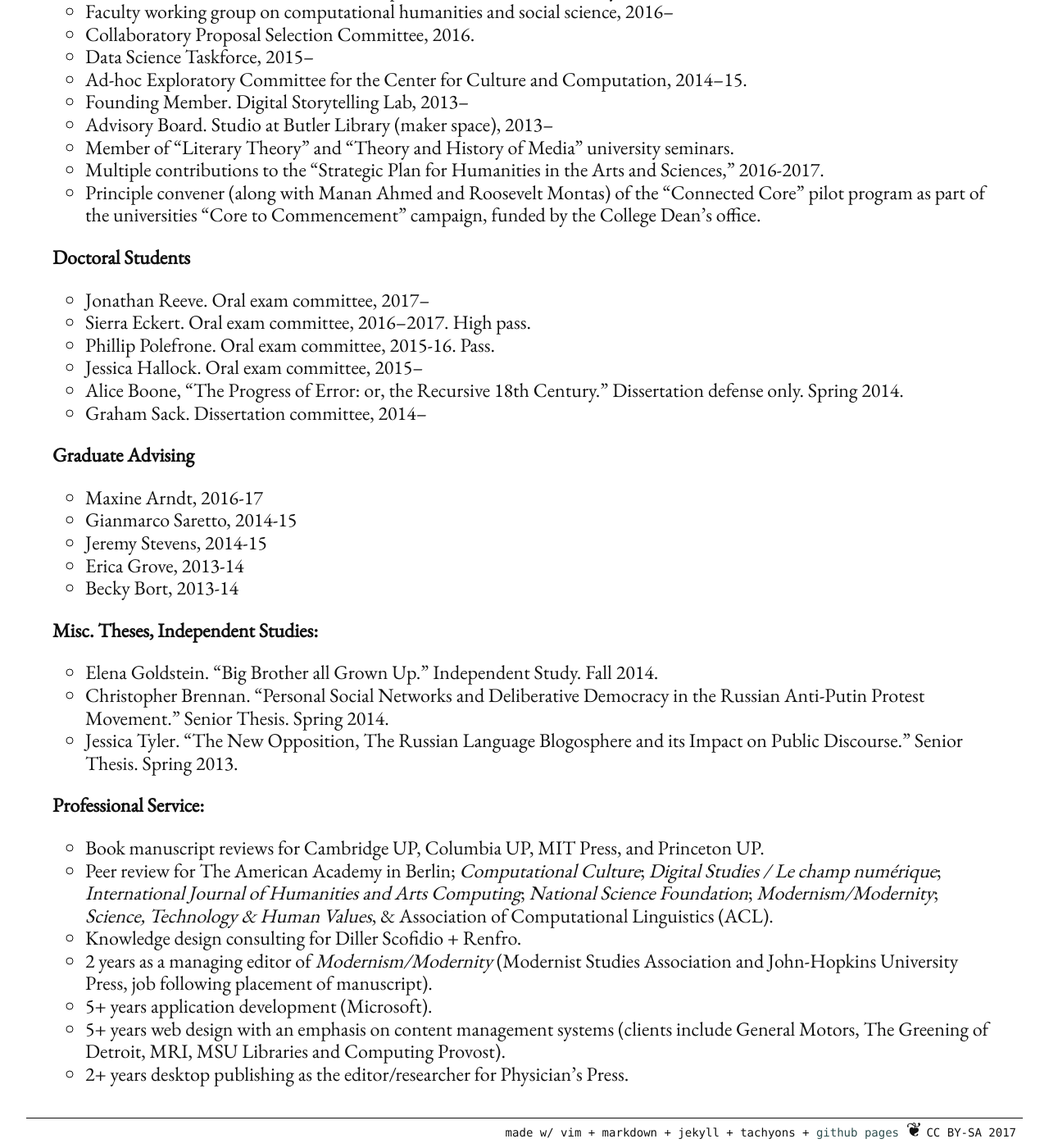
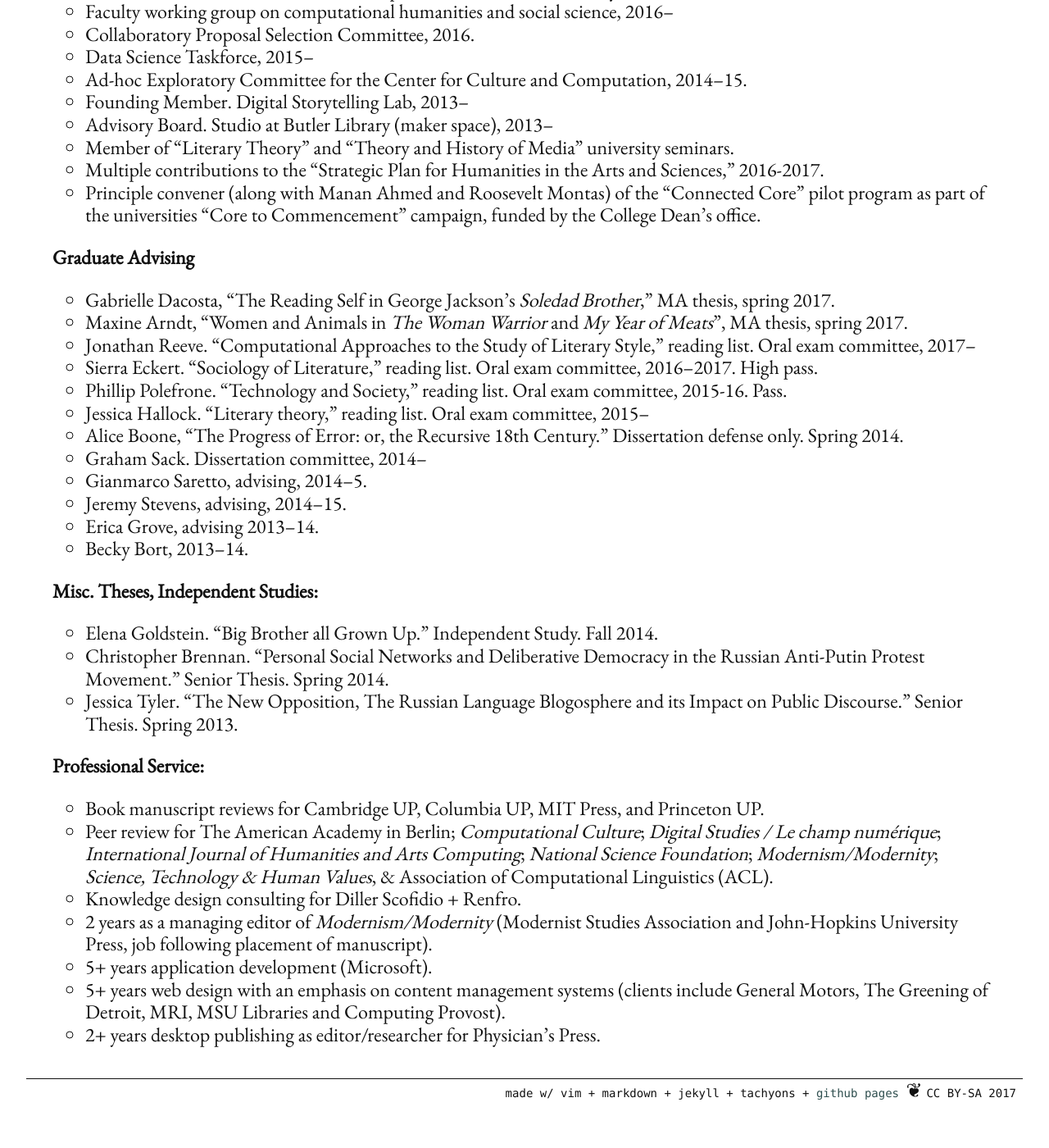
Before and after one commit to denten/denten.github.io, a Jekyll site: the page built from _pages/service.md, in a window 1280 px wide and 1400 px high, scrolled down 391 px. Shown: the whole window at 82% size. Built offline with Jekyll 4.4.1, drawn with Linux system fonts in a browser that asks for light colours; nearby versions of some CDN libraries; library files that are not in the unit come from our copies; after the commit the page ends 1743 px from its top, so only the background shows below that.

Commit message:
update service

```diff
--- a/_includes/CV/08-service.md
+++ b/_includes/CV/08-service.md
@@ -28,23 +28,27 @@
   "Connected Core" pilot program as part of the universities "Core to
 Commencement" campaign, funded by the College Dean's office.
 
-#### Doctoral Students
+#### Graduate Advising
 
-- Jonathan Reeve. Oral exam committee, 2017--
-- Sierra Eckert. Oral exam committee, 2016--2017. High pass.
-- Phillip Polefrone. Oral exam committee, 2015-16. Pass.
-- Jessica Hallock. Oral exam committee, 2015--
+- Gabrielle Dacosta, "The Reading Self in George Jackson’s *Soledad Brother*,"
+  MA thesis, spring 2017.
+- Maxine Arndt, "Women and Animals in *The Woman Warrior* and *My Year of
+  Meats*", MA thesis, spring 2017.
+- Jonathan Reeve. "Computational Approaches to the Study of Literary Style,"
+  reading list. Oral exam committee, 2017--
+- Sierra Eckert. "Sociology of Literature," reading list. Oral exam committee,
+  2016--2017. High pass.
+- Phillip Polefrone. "Technology and Society," reading list. Oral exam
+  committee, 2015-16. Pass.
+- Jessica Hallock. "Literary theory," reading list. Oral exam committee,
+  2015--
 - Alice Boone, "The Progress of Error: or, the Recursive 18th Century."
   Dissertation defense only. Spring 2014.
 - Graham Sack. Dissertation committee, 2014--
-
-#### Graduate Advising
-
-- Maxine Arndt, 2016-17
-- Gianmarco Saretto, 2014-15
-- Jeremy Stevens, 2014-15
-- Erica Grove, 2013-14
-- Becky Bort, 2013-14
+- Gianmarco Saretto, advising, 2014--5.
+- Jeremy Stevens, advising, 2014--15.
+- Erica Grove, advising 2013--14.
+- Becky Bort, 2013--14.
 
 #### Misc. Theses, Independent Studies:
 
@@ -61,8 +65,8 @@ Impact on Public Discourse." Senior Thesis. Spring 2013.
 - Peer review for The American Academy in Berlin; *Computational Culture*;
   *Digital Studies / Le champ numérique*; *International Journal of Humanities
 and Arts Computing*; *National Science Foundation*; *Modernism/Modernity*;
-*Science, Technology & Human Values*, & Association of Computational Linguistics
-(ACL).
+*Science, Technology & Human Values*, & Association of Computational
+Linguistics (ACL).
 - Knowledge design consulting for Diller Scofidio + Renfro.
 - 2 years as a managing editor of *Modernism/Modernity* (Modernist Studies
   Association and John-Hopkins University Press, job following placement of
```
Also changed, not shown: other parts of _includes/CV/08-service.md (+1 -1 lines).
